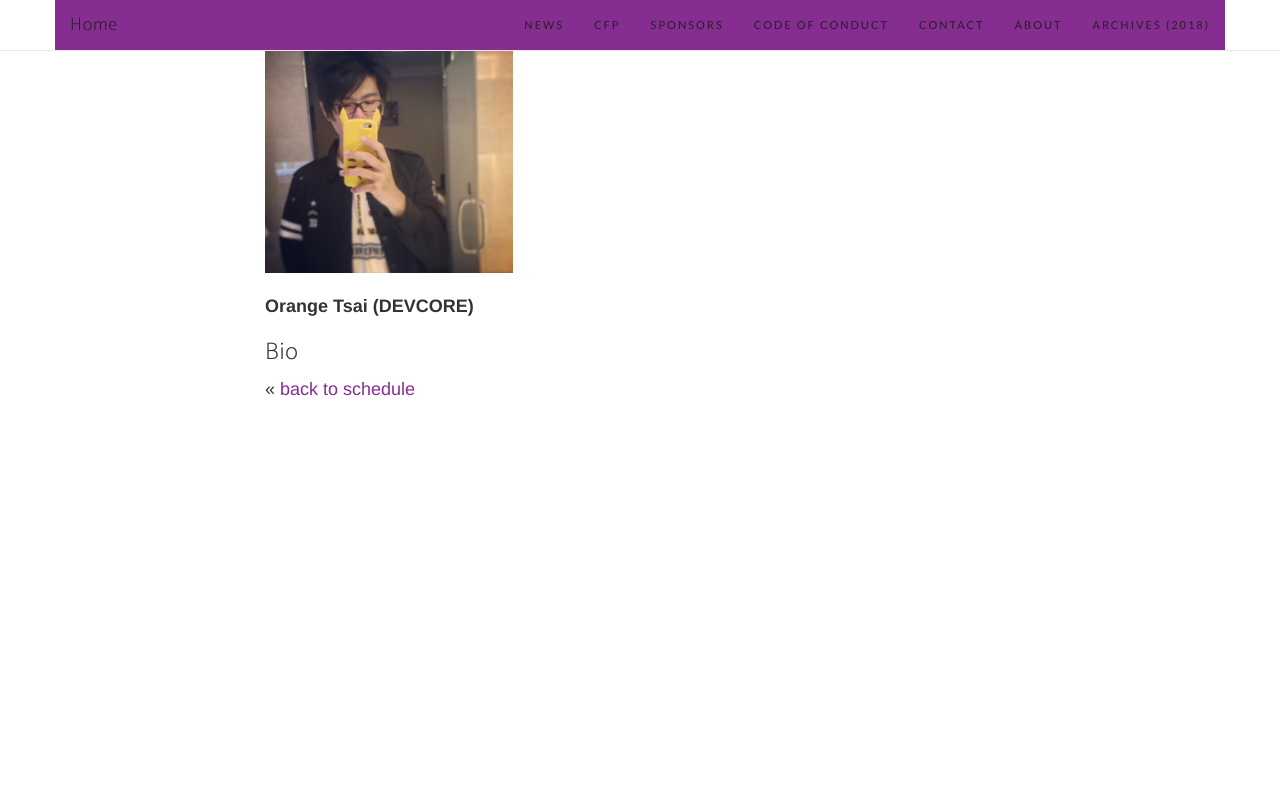
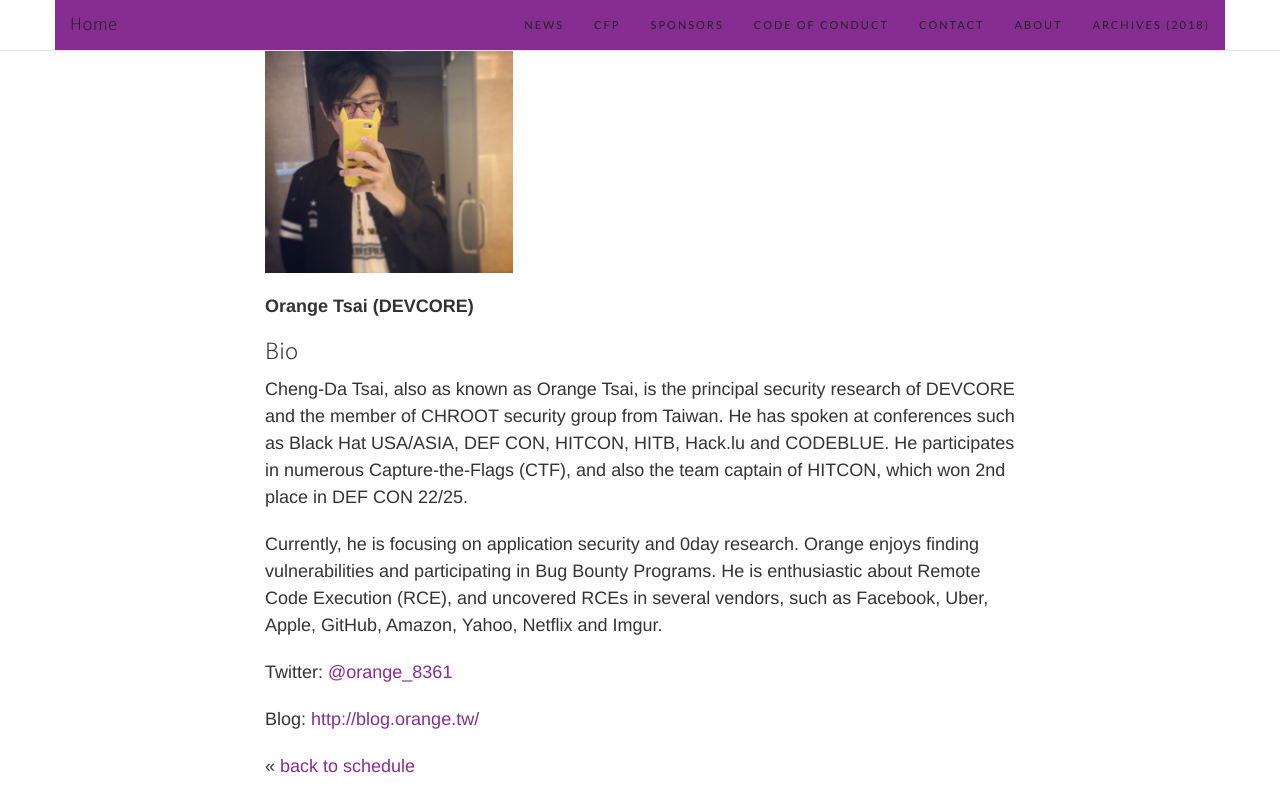
Before and after one commit to pass-the-salt/2019, a Jekyll site: the page built from pages/talks/59.md, in a window 1280 px wide and 900 px high, scrolled down 622 px. Shown: the top 812 px of the window. Built offline with Jekyll 4.4.1, drawn with Linux system fonts in a browser that asks for light colours; nearby versions of some CDN libraries; some web fonts are replaced; before the commit the page ends 1145 px from its top, so only the background shows below that.

Commit message:
bio fixes

```diff
--- a/pages/talks/59.md
+++ b/pages/talks/59.md
@@ -26,6 +26,13 @@ By understanding this talk, the audience will learn how to build their own gadge
 **Orange Tsai (DEVCORE)**
 
 ### Bio
+Cheng-Da Tsai, also as known as Orange Tsai, is the principal security research of DEVCORE and the member of CHROOT security group from Taiwan. He has spoken at conferences such as Black Hat USA/ASIA, DEF CON, HITCON, HITB, Hack.lu and CODEBLUE. He participates in numerous Capture-the-Flags (CTF), and also the team captain of HITCON, which won 2nd place in DEF CON 22/25.
+
+Currently, he is focusing on application security and 0day research. Orange enjoys finding vulnerabilities and participating in Bug Bounty Programs. He is enthusiastic about Remote Code Execution (RCE), and uncovered RCEs in several vendors, such as Facebook, Uber, Apple, GitHub, Amazon, Yahoo, Netflix and Imgur.
+
+Twitter: [@orange_8361](https://twitter.com/orange_8361)
+
+Blog: [http://blog.orange.tw/](http://blog.orange.tw/)
 
 
 << [back to schedule](/schedule/)
```
Also changed, not shown: 2 other files.
